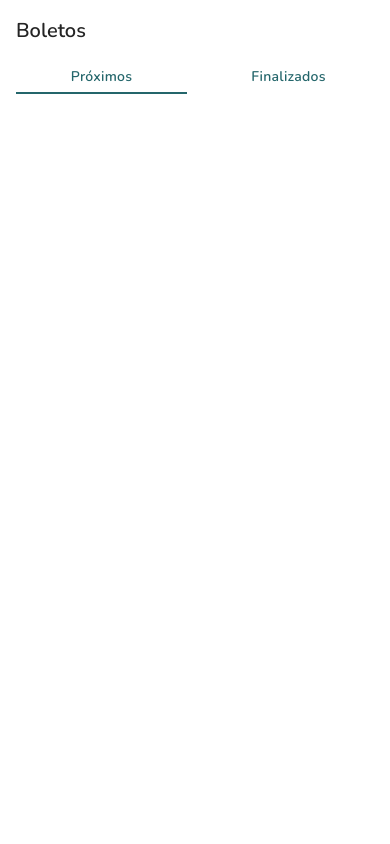
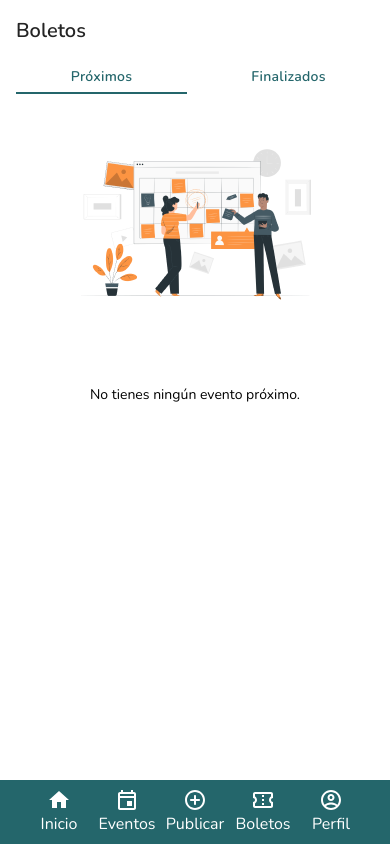
Before and after one commit to No-Country/c14-05-m-node-react, a React (Vite) app in the folder client/: page /boletos in a window 390 px wide. Built offline with nearby package versions, Linux system fonts and the light colour scheme; no server answers; what @maskito/kit would draw is missing.

Commit message:
page boletos

```diff
--- a/client/src/components/NavbarDesktop.jsx
+++ b/client/src/components/NavbarDesktop.jsx
@@ -20,7 +20,7 @@ function NavbarDesktop({ namePlace, searchedEvent, onChangeHandler }) {
     {
       icon: "/iconNavbar/IconTicket.svg",
       linkName: "Boletos",
-      rute: "/",
+      rute: "/boletos",
       isLogged: true,
     },
     {
--- a/client/src/components/NavbarDesktopSinSearcher.jsx
+++ b/client/src/components/NavbarDesktopSinSearcher.jsx
@@ -19,7 +19,7 @@ function NavbarDesktop() {
     {
       icon: "/iconNavbar/IconTicket.svg",
       linkName: "Boletos",
-      rute: "/",
+      rute: "/boletos",
       isLogged: true,
     },
     {
--- a/client/src/pages/socialEvent/PurchaseSommary.jsx
+++ b/client/src/pages/socialEvent/PurchaseSommary.jsx
@@ -4,11 +4,22 @@ import CardHorizontal2 from "../../components/CardHorizontal2";
 import Title2 from "../../components/Title2";
 import Info from "../../components/Info";
 import NavbarDesktopSinSearcher from "../../components/NavbarDesktopSinSearcher";
+import axios from "axios";
 
 function PurchaseSommary() {
   const { state } = useLocation();
   let navigate = useNavigate();
+  const apiUrl = "https://api-rvi6.onrender.com/inscripcion"
+  console.log(state)
 
+  let postEntrada = async () => {
+    try {
+      const response = await axios.post(apiUrl,state);
+      console.log('Response Data:', response.data);
+    } catch (error) {
+      console.log(error);
+    }
+  };
   return (
     <>
       <NavbarDesktopSinSearcher />
@@ -50,7 +61,7 @@ function PurchaseSommary() {
               </div>
             </div>
           </div>
-          <div className="fixed bottom-4">
+          <div className="my-4">
             <Info />
             <hr className="mt-8 border border-grayD" />
             <div className="mb-8 flex items-center justify-between">
@@ -65,7 +76,11 @@ function PurchaseSommary() {
             <button
               className="btn-primary w-full rounded-[15px] p-4"
               type="button"
-              onClick={() => navigate("/reserva-finalizada", { state: state })}
+              onClick={() => {
+                navigate("/reserva-finalizada", { state: state })
+                console.log('resumen compra')
+                postEntrada()
+              }}
             >
               Reservar
             </button>
--- a/client/src/pages/socialEvent/ReservationFinalized.jsx
+++ b/client/src/pages/socialEvent/ReservationFinalized.jsx
@@ -19,13 +19,13 @@ function ReservationFinalized() {
           Recordá que podes pagar tu entrada en ventanilla hasta antes de
           ingresar al evento
         </p>
-        {/* <button
+        <button
           className="btn-primary mb-4 w-full rounded-[15px] p-4"
           type="button"
           onClick={() => navigate("/resumen-compra", { state: state })}
         >
           Ver reserva
-        </button> */}
+        </button>
 
         <button
           className="w-full rounded-[15px] border border-primary p-4 text-primary"
--- a/client/src/pages/tickets/index.jsx
+++ b/client/src/pages/tickets/index.jsx
@@ -1,10 +1,14 @@
 import { useState } from "react";
-import Title1 from "../../components/Title1"
+import Title1 from "../../components/Title1";
+import NavbarDesktopSinSearcher from "../../components/NavbarDesktopSinSearcher";
+import Navbar from "../../components/Navbar";
 
 function index() {
   const [isActive, setIsActive] = useState(true);
   return (
     <div>
+      <NavbarDesktopSinSearcher />
+      <div className={window.innerWidth <= 768 ? "" : "my-[74px]"}>
         <Title1 title={"Boletos"}></Title1>
         <div className="flex h-8  flex-row gap-4 text-sm ">
           <div
@@ -23,10 +27,23 @@ function index() {
           >
             <h2>Finalizados</h2>
           </div>
-
+        </div>
+        <div className="flex items-center justify-center">
+          <div className="flex flex-col items-center">
+            <img
+              src="/ImageTickets.png"
+              alt="imagen de proceso finalizado"
+              className="h-[16.125rem] w-[16.125rem]"
+            />
+            <p className="my-8 text-center text-[14px]">
+              No tienes ningún evento próximo.
+            </p>
           </div>
         </div>
-  )
+      </div>
+      <Navbar />
+    </div>
+  );
 }
 
-export default index
+export default index;
```
Also changed, not shown: client/public/ImageTickets.png (added). Lines whose indentation alone changed are shown as unchanged.
